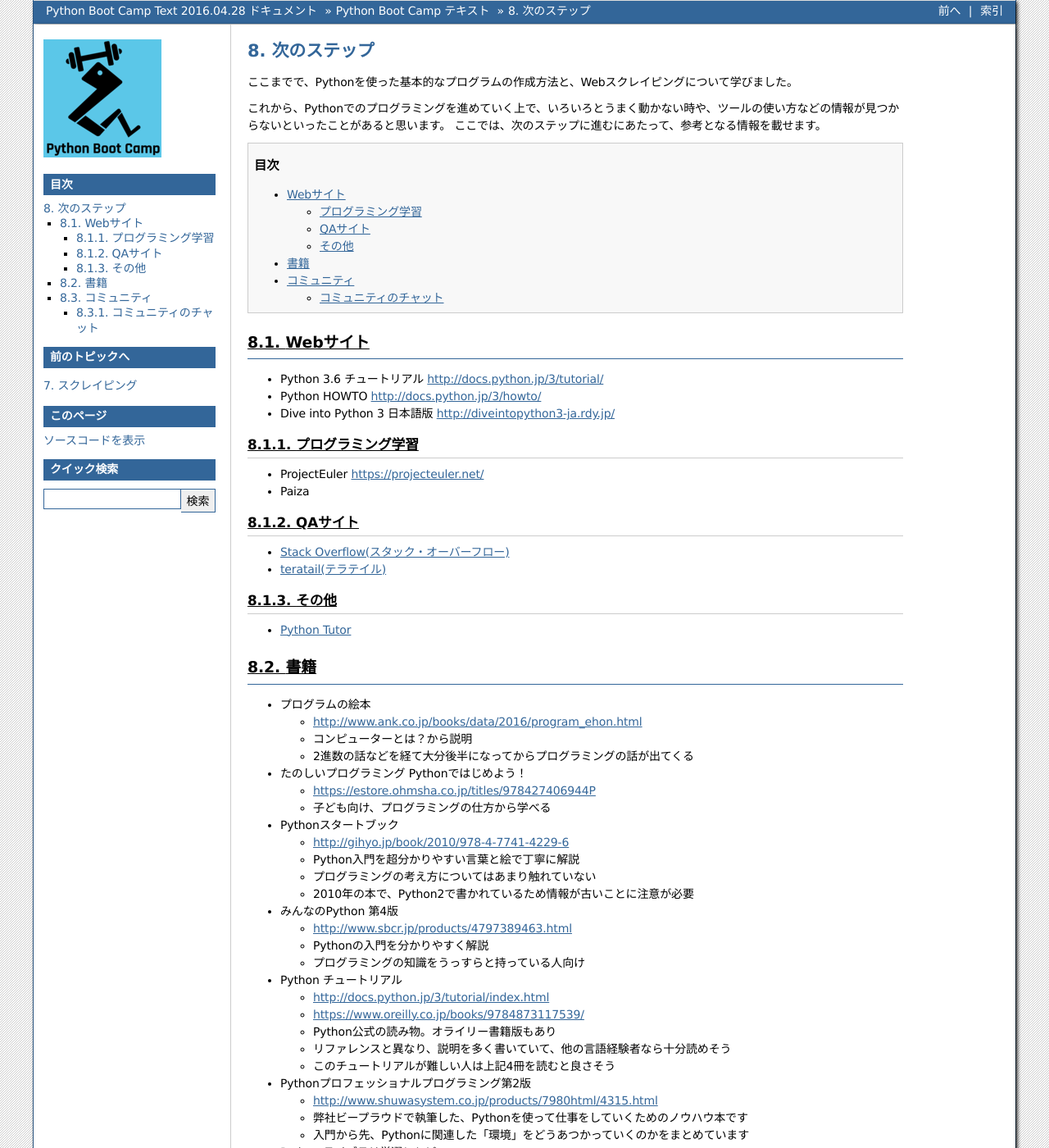
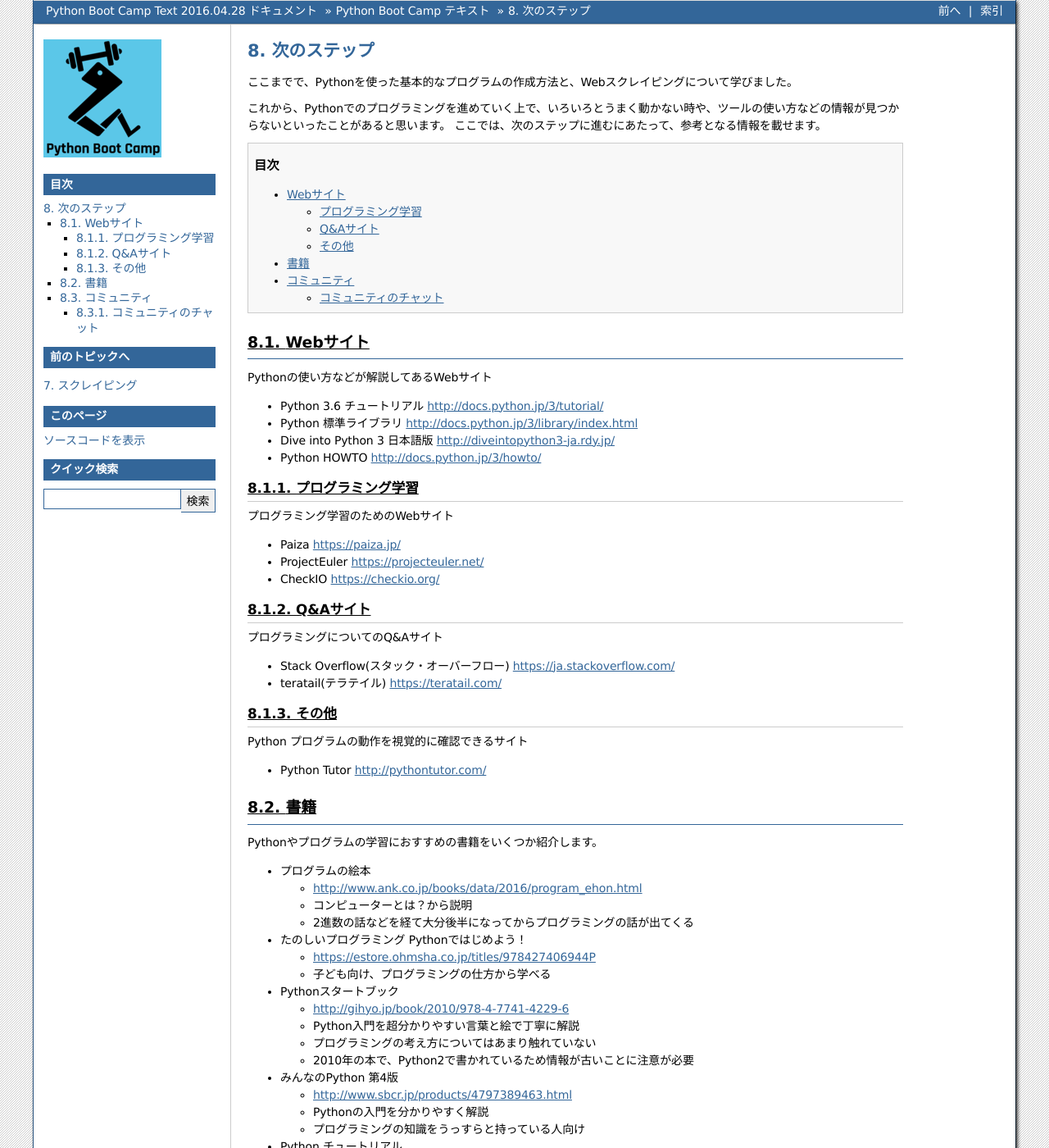
Before and after one commit to pyconjp/pycamp.pycon.jp, a Sphinx documentation site: the page built from source/textbook/8_nextstep.rst, in a window 1280 px wide and 1400 px high. Shown: the whole window at 82% size. Built offline with Sphinx 7.4.7, drawn with Linux system fonts in a browser that asks for light colours; some of the changed text lies outside the part shown.

Commit message:
refs #83 リンク先を整理

```diff
--- a/source/textbook/8_nextstep.rst
+++ b/source/textbook/8_nextstep.rst
@@ -12,27 +12,38 @@
 
 Webサイト
 =========
+Pythonの使い方などが解説してあるWebサイト
 
 * Python 3.6 チュートリアル http://docs.python.jp/3/tutorial/
+* Python 標準ライブラリ http://docs.python.jp/3/library/index.html
+* Dive into Python 3 日本語版 http://diveintopython3-ja.rdy.jp/
 * Python HOWTO http://docs.python.jp/3/howto/
-* Dive into Python 3 日本語版 http://diveintopython3-ja.rdy.jp/
 
 プログラミング学習
 ------------------
+プログラミング学習のためのWebサイト
+
+* Paiza https://paiza.jp/
 * ProjectEuler https://projecteuler.net/
-* Paiza
+* CheckIO https://checkio.org/
 
-QAサイト
---------
-* `Stack Overflow(スタック・オーバーフロー) <https://ja.stackoverflow.com/>`_
-* `teratail(テラテイル) <https://teratail.com/>`_
+Q&Aサイト
+---------
+プログラミングについてのQ&Aサイト
+
+* Stack Overflow(スタック・オーバーフロー) https://ja.stackoverflow.com/
+* teratail(テラテイル) https://teratail.com/
 
 その他
 ------
-* `Python Tutor <http://pythontutor.com/>`_
+Python プログラムの動作を視覚的に確認できるサイト
+
+* Python Tutor http://pythontutor.com/
 
 書籍
 ====
+Pythonやプログラムの学習におすすめの書籍をいくつか紹介します。
+
 * プログラムの絵本
 
   * http://www.ank.co.jp/books/data/2016/program_ehon.html
@@ -78,15 +89,24 @@
 
 コミュニティ
 ============
+コミュニティに参加して、仲間を作ることもおすすめです。
+みなさんの地域でコミュニティを立ち上げることもおすすめです。
 
-* PyCon JP
-  * PyCon mini
-* Python mini Hack-a-thon
-* PyLadies
+* python.jp https://www.python.jp/
+* PyCon JP http://pycon.jp
+* Python mini Hack-a-thon https://pyhack.connpass.com/
+* PyLadies Tokyo https://pyladies-tokyo.connpass.com/
 
 コミュニティのチャット
 ----------------------
-* pyconjp-fellow.slacl.com
-  http://pyconjp-fellow.herokuapp.com/
+地理的に離れた場所でも、チャットなどを通じでコミュニケーションがとれます。
+
+* pyconjp-fellow.slack.com
+
+  * 招待ページ http://pyconjp-fellow.herokuapp.com/
 * python-jp.slack.com
+
+  * 招待ページ https://www.python.jp/community/
 * pyhack.slack.com
+
+  * 招待ページ http://pyhack.herokuapp.com/
```
